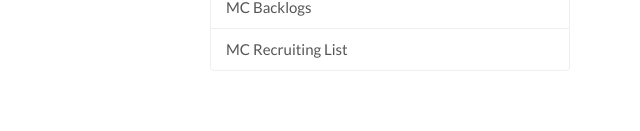
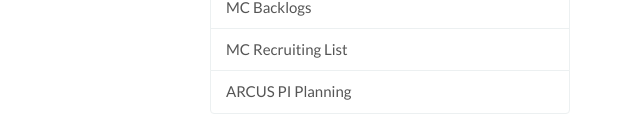
Before and after one commit to jakeydo/wl, a plain HTML site: page index.html in a window 1280 px wide. Shown: the part 2509-2640 px from the top of the page, without its empty margins (640-1280 px from the left). Before the commit the page ends 2600 px from the top, so only its background shows below. Drawn offline with Linux system fonts and the light colour scheme.

Commit message:
i guess i updated a link

```diff
--- a/index.html
+++ b/index.html
@@ -151,6 +151,7 @@
 			<a class="list-group-item" href="https://tableau.afdatalab.af.mil/#/projects/711" role="button" target="_blank">558 Tableau</a>
 			<a class="list-group-item" href="https://usaf.dps.mil/sites/TMC719223/558/MC/Projects/Forms/AllItems.aspx?id=%2Fsites%2FTMC719223%2F558%2FMC%2FProjects%2FProduct%20Manager%2FOne%20MC%20Backlog&viewid=54cbbe1d%2Ded0e%2D488b%2D8120%2D5a383141586d" role="button" target="_blank">MC Backlogs</a>
 			<a class="list-group-item" href="https://usaf-my.dps.mil/personal/jacob_spencer_1_us_af_mil/Lists/Mission%20Computing%20Recruiting%20Tracker/AllItems.aspx?env=WebViewList&FilterFields1=Status&FilterValues1=Accepted%3B%23Interviewed%3B%23Offer%20made&FilterTypes1=Text&viewid=57a5f3f7%2D6556%2D4727%2D9291%2Db17c99cbc6b5" role="button" target="_blank">MC Recruiting List</a>
+			<a class="list-group-item" href="https://www.arcus.mil" role="button" target="_blank">ARCUS PI Planning</a>
 
 
 
```
